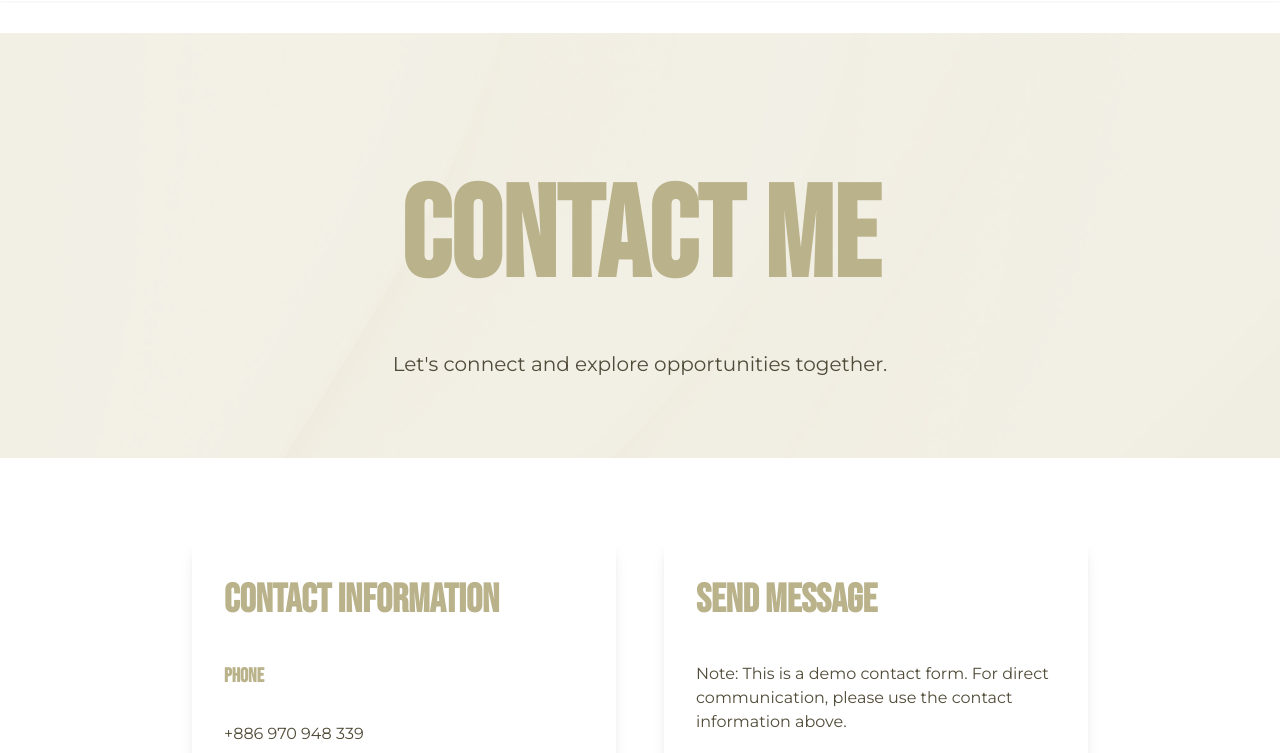
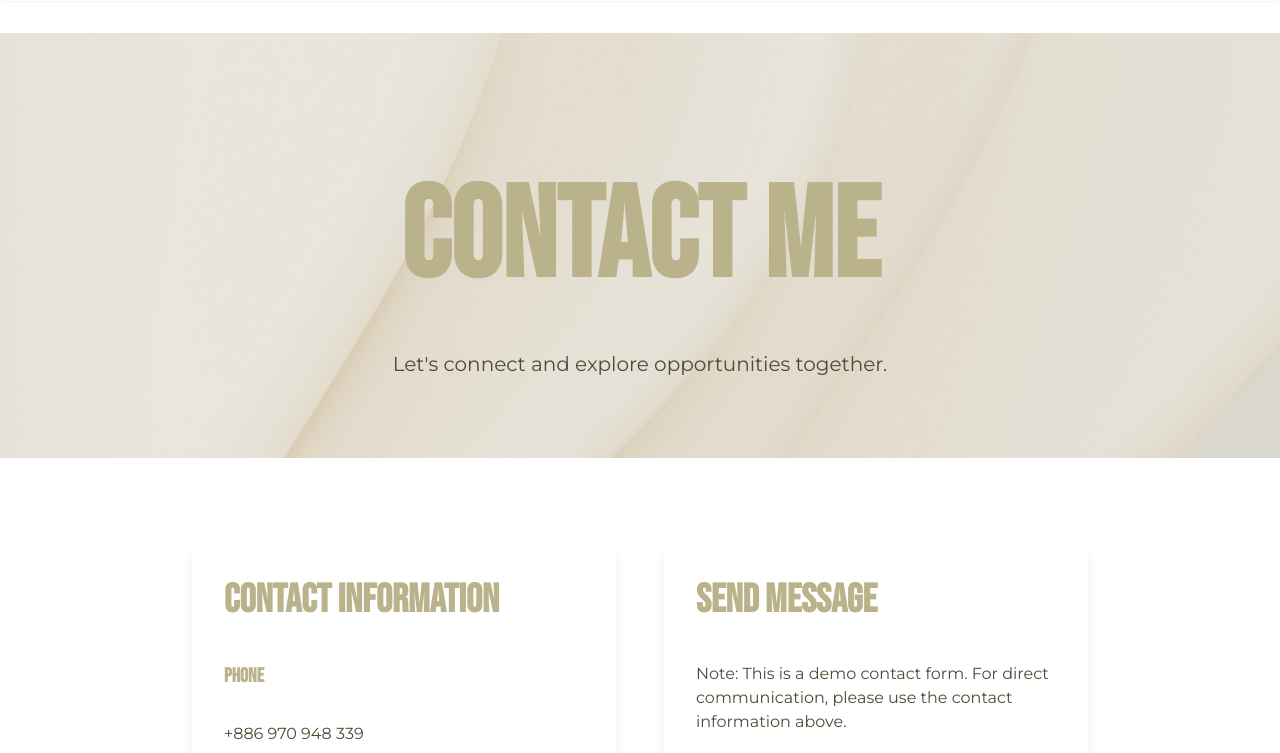
Before and after one commit to YVic-dev/portfolio, a plain HTML site: page contact.html in a window 1280 px wide. Shown: the part 47-800 px from the top of the page. Drawn offline with nearby package versions, Linux system fonts and the light colour scheme.

Commit message:
Update style.css

```diff
--- a/css/style.css
+++ b/css/style.css
@@ -756,7 +756,7 @@ footer {
     left: 0;
     right: 0;
     bottom: 0;
-    background: rgba(245, 243, 233, 0.9); /* 使用淺色背景 */
+    background: rgba(245, 243, 233, 0.5); /* 使用淺色背景 */
     z-index: 1;
 }
 
```
